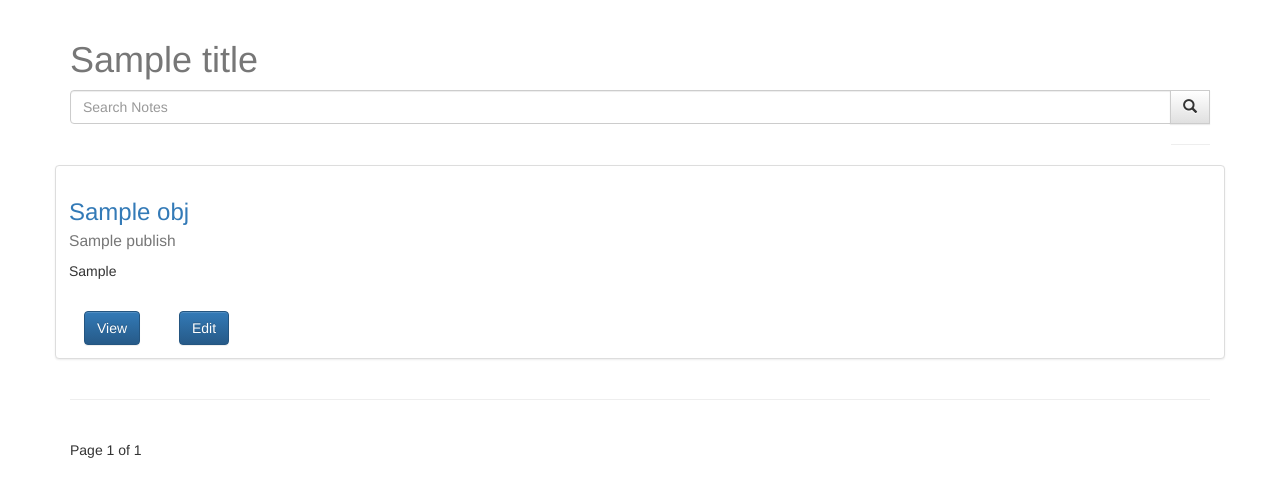
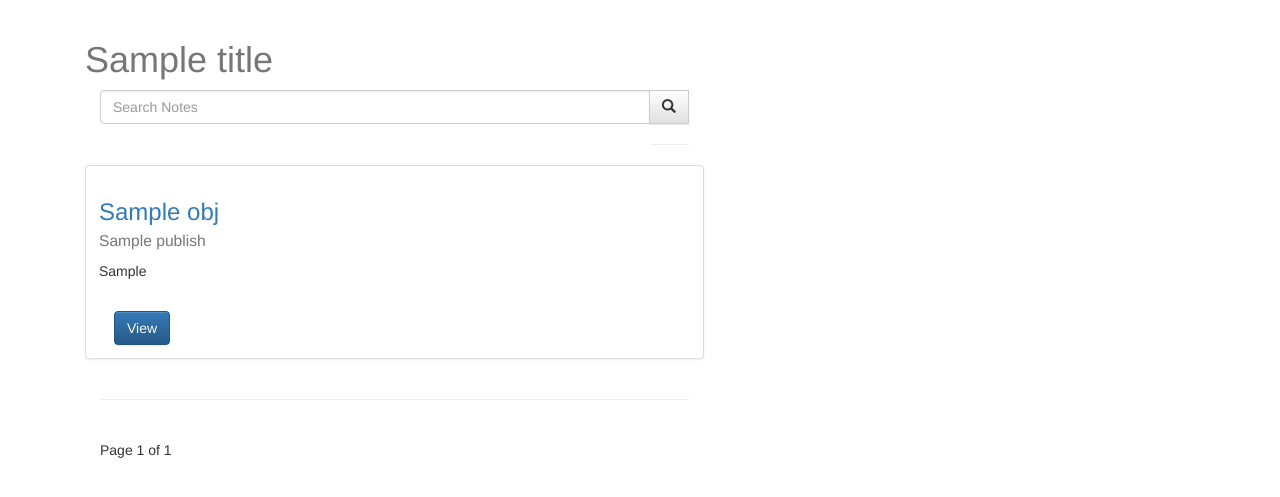
Before and after one commit to crav7/Notes-Application, a Django app: template Project/NotesApp/src/template/note_list.html in a window 1280 px wide. Shown: the part 52-549 px from the top of the page. Run offline with Django 3.2, Linux system fonts and the light colour scheme; the template is opened without the code that fills it: most values are stand-ins (such as "Sample title", 1, 10 or a date in 2020); some libraries are stand-ins or nearby versions.

Commit message:
Added Comments

```diff
--- a/Project/NotesApp/src/Note/admin.py
+++ b/Project/NotesApp/src/Note/admin.py
@@ -3,6 +3,9 @@ from django.contrib import admin
 # Register your models here.
 from .models import Note
 
+''' Changes in Admin Page
+	listdisplay,timestamp,updated time
+'''
 class NoteModelAdmin(admin.ModelAdmin):
 		list_display=["title","updated","timestamp"]
 		list_display_links=["updated"]
--- a/Project/NotesApp/src/Note/forms.py
+++ b/Project/NotesApp/src/Note/forms.py
@@ -2,6 +2,9 @@ from django import forms
 from pagedown.widgets import PagedownWidget
 from .models import Note
 
+''' form Class
+	Using PageDown Api in Pypi
+'''
 class PostForm(forms.ModelForm):
 	content = forms.CharField(widget=PagedownWidget(show_preview=False))
 	publish = forms.DateField(widget=forms.SelectDateWidget)
--- a/Project/NotesApp/src/Note/urls.py
+++ b/Project/NotesApp/src/Note/urls.py
@@ -15,6 +15,6 @@ urlpatterns = [
 		url(r'^create/$',note_create,name='create'),
 		url(r'^(?P<slug>[\w-]+)/$',note_detail,name='detail'),
 		url(r'^(?P<slug>[\w-]+)/edit/$',note_update,name='update'),
-		url(r'^(?P<slug>[\w-]+)/delete/$',note_delete),
+		url(r'^(?P<slug>[\w-]+)/delete/$',note_delete,name='delete'),
 
 ]
--- a/Project/NotesApp/src/Note/views.py
+++ b/Project/NotesApp/src/Note/views.py
@@ -11,6 +11,9 @@ from .models import Note
 from .forms import PostForm
 from django.db.models import Q
 
+'''
+ Views for notes: create,update,details,delete
+'''
 
 def note_create(request):
 	if not request.user.is_staff or not request.user.is_superuser:
--- a/Project/NotesApp/src/notes/urls.py
+++ b/Project/NotesApp/src/notes/urls.py
@@ -21,7 +21,7 @@ from django.contrib import admin
 
 urlpatterns = [
     url(r'^admin/', admin.site.urls),
-    url(r'^notes/',include("Note.urls",namespace='notes')),
+    url(r'^',include("Note.urls",namespace='notes')),
 ]
 
 if settings.DEBUG:
--- a/Project/NotesApp/src/template/base.html
+++ b/Project/NotesApp/src/template/base.html
@@ -45,7 +45,9 @@
 </nav>
 {%include "messages_display.html" %}
 <div class="container">
-	{% block content %}{% endblock content	%}
+	{% block content %}
+
+	{% endblock content	%}
 </div>
 <script   src="http://code.jquery.com/jquery-1.12.2.min.js"   integrity="sha256-lZFHibXzMHo3GGeehn1hudTAP3Sc0uKXBXAzHX1sjtk="   crossorigin="anonymous"></script>
 <script src='https://cdnjs.cloudflare.com/ajax/libs/marked/0.3.5/marked.min.js'></script>
@@ -91,5 +93,6 @@ $(document).ready(function(){
 
 
 </script>
+
 </body>
 </html>
--- a/Project/NotesApp/src/template/note_detail.html
+++ b/Project/NotesApp/src/template/note_detail.html
@@ -10,9 +10,11 @@
 <div class="col-sm-10">
 	<div class='content-markdown'>
 		{{instance.get_markdown}}
+
+
 	</div>
-</div>
+	<a href="{{instance.get_absolute_url_del}}"class=" btn btn-danger" role="button">Delete</a>
+	<a href="{{instance.get_absolute_url_edit}}"class=" pull-right btn btn-primary" role="button">Edit</a>
 
 </div>
-
 {% endblock content %}
--- a/Project/NotesApp/src/template/note_list.html
+++ b/Project/NotesApp/src/template/note_list.html
@@ -3,9 +3,9 @@
 
 {% block content %}
 
-<div class='col-sm-6-sm-offset-3'>
+<div class='col-sm-9'>
 <h1>{{title}}</h1>
-<div class='col-sm-6-sm-offset-3'>
+<div class='col-sm-9'>
 <form method="GET" action="">
 	<div class="input-group">
 	<input type="text" class="form-control" name="q" placeholder="Search Notes" value='{{request.GET.q}}'/>
@@ -16,6 +16,7 @@
       </div>
 </form>
 </div>
+
 {% for obj in object_list %}
 <div class="row">
 <div class="thumbnail">
@@ -26,9 +27,8 @@
 	<p class='content-markdown'>{{obj.get_markdown}}</p><br/>
 	<div class="container">
 	<div class=" btn-group-horizontal">
-	<a href="{{obj.get_absolute_url}}"class="btn btn-primary" role="button">View</a>
-	&nbsp;&nbsp;&nbsp;&nbsp;&nbsp;&nbsp;&nbsp;&nbsp;
-	<a href="{{obj.get_absolute_url_edit}}"class="btn btn-primary" role="button">Edit</a>
+	<a href="{{obj.get_absolute_url}}"class=" pull-left btn btn-primary" role="button">View</a>
+
 	</div>
 	</div>
 
```
Also changed, not shown: Project/NotesApp/src/Note/models.py (+7 -4 lines), Project/NotesApp/src/db.sqlite3, 6 other files.
